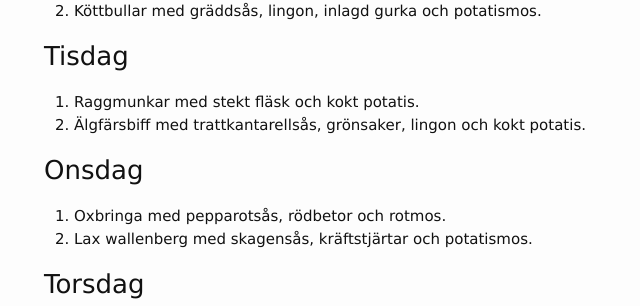
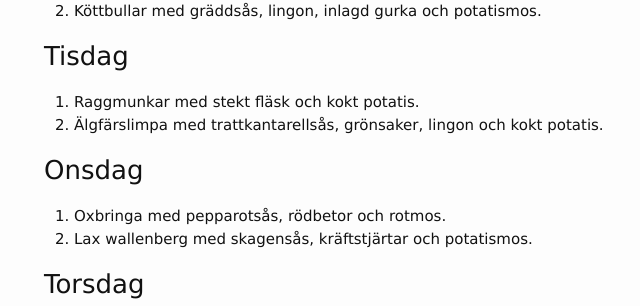
Before and after one commit to FarInn62/farinn62.github.io, a Jekyll site: the page built from lunch.md, in a window 1280 px wide. Shown: the part 299-605 px from the top of the page, without its empty margins (226-866 px from the left). Built offline with Jekyll 4.4.1, drawn with Linux system fonts in a browser that asks for light colours.

Commit message:
Update lunch.md

```diff
--- a/lunch.md
+++ b/lunch.md
@@ -18,7 +18,7 @@ Alla rätter: 80:- Take away: 65:-
 ### Tisdag
 
 1. Raggmunkar med stekt fläsk och kokt potatis.
-2. Älgfärsbiff med trattkantarellsås, grönsaker, lingon och kokt potatis.
+2. Älgfärslimpa med trattkantarellsås, grönsaker, lingon och kokt potatis.
 
 ### Onsdag
 
```
